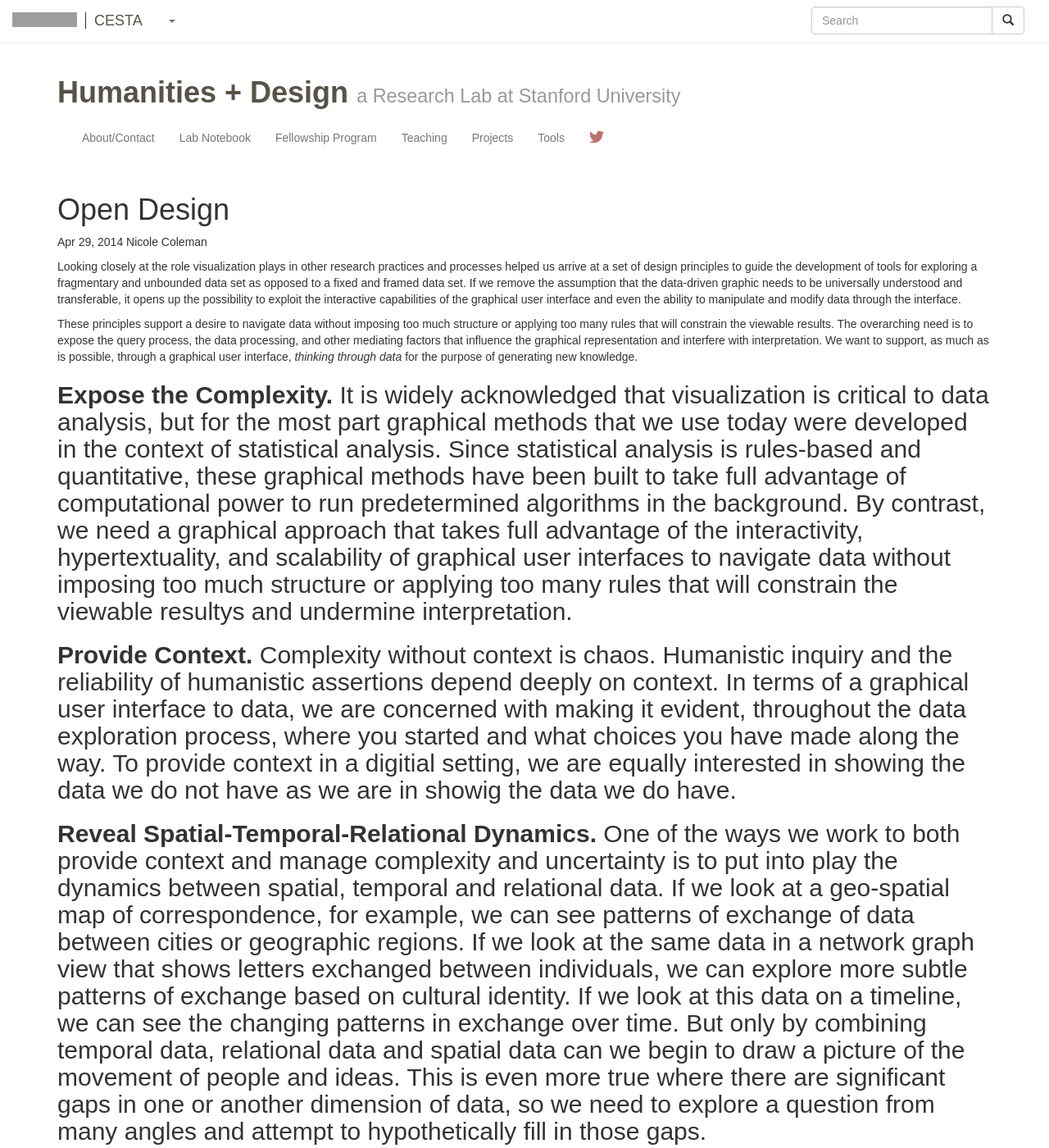
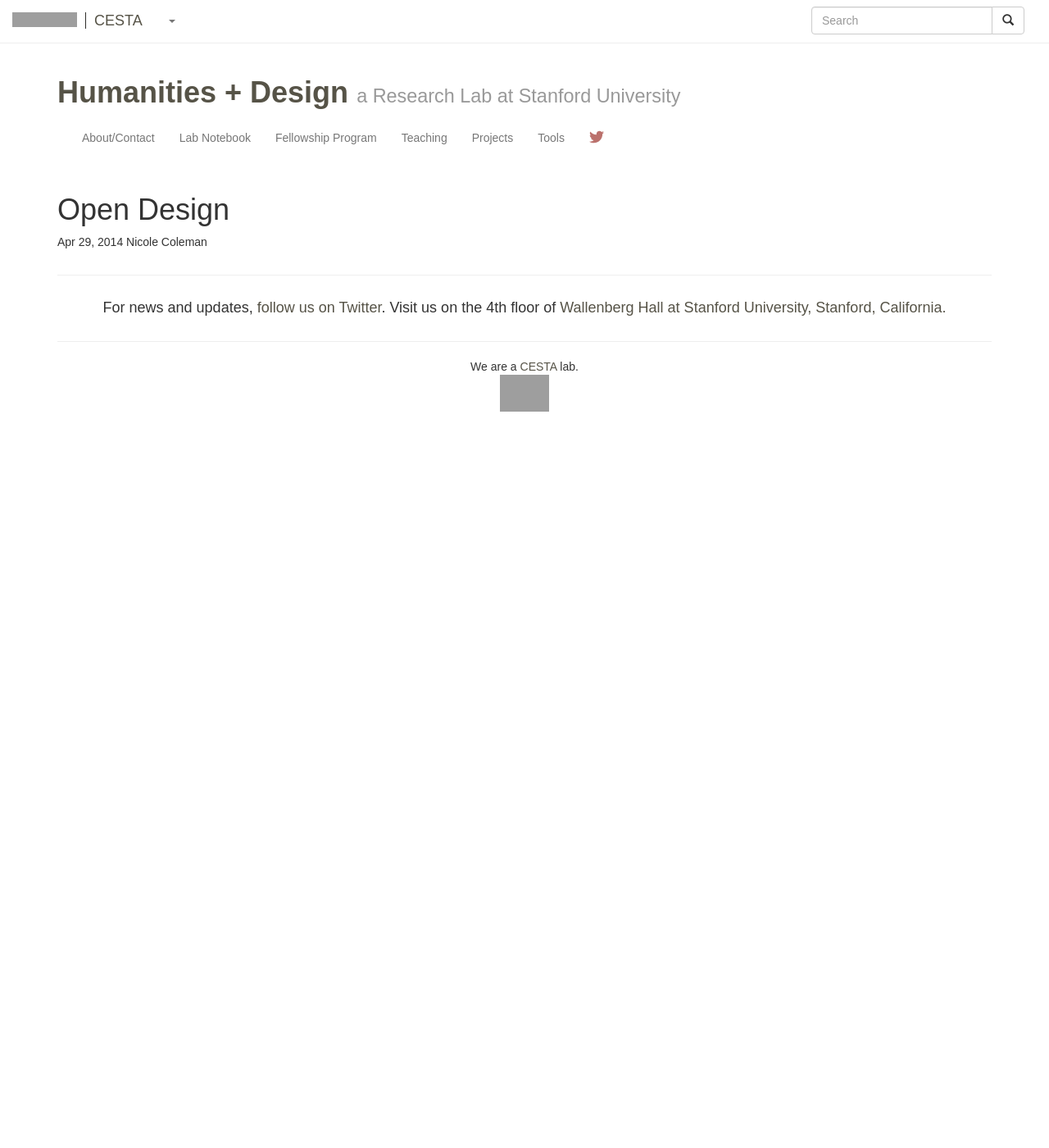
Before and after one commit to cestastanford/hdlab-web, a Jekyll site: the page built from _posts/2014-02-02-open-design.md, in a window 1280 px wide and 1400 px high. Shown: the whole window at 82% size. Built offline with Jekyll 4.4.1, drawn with Linux system fonts in a browser that asks for light colours; nearby versions of some CDN libraries; some web fonts are replaced; Markdown is read by kramdown in place of the engine named in the settings; some of the changed text lies outside the part shown; grey boxes are pictures that could not be loaded.

Commit message:
remove outdated content

```diff
--- a/_posts/2014-02-02-open-design.md
+++ b/_posts/2014-02-02-open-design.md
@@ -9,18 +9,3 @@ tags: front
 excerpt: "Our experiments with visualizing data for Mapping the Republic of Letters case studies brought us to a set of design principles particular to humanistic inquiry."
 
 ---
-
-
-Looking closely at the role visualization plays in other research practices and processes helped us arrive at a set of design principles to guide the development of tools for exploring a fragmentary and unbounded data set as opposed to a fixed and framed data set. If we remove the assumption that the data-driven graphic needs to be universally understood and transferable, it opens up the possibility to exploit the interactive capabilities of the graphical user interface and even the ability to manipulate and modify data through the interface.
-
-
-These principles support a desire to navigate data without imposing too much structure or applying too many rules that will constrain the viewable results. The overarching need is to expose the query process, the data processing, and other mediating factors that influence the graphical representation and interfere with interpretation. We want to support, as much as is possible, through a graphical user interface, *thinking through data* for the purpose of generating new knowledge.
-
-
-##**Expose the Complexity.** It is widely acknowledged that visualization is critical to data analysis, but for the most part graphical methods that we use today were developed in the context of statistical analysis. Since statistical analysis is rules-based and quantitative, these graphical methods have been built to take full advantage of computational power to run predetermined algorithms in the background. By contrast, we need a graphical approach that takes full advantage of the interactivity, hypertextuality, and scalability of graphical user interfaces to navigate data without imposing too much structure or applying too many rules that will constrain the viewable resultys and undermine interpretation.
-
-##**Provide Context.** Complexity without context is chaos. Humanistic inquiry and the reliability of humanistic assertions depend deeply on context. In terms of a graphical user interface to data, we are concerned with making it evident, throughout the data exploration process, where you started and what choices you have made along the way. To provide context in a digitial setting, we are equally interested in showing the data we do not have as we are in showig the data we do have.
-
-##**Reveal Spatial-Temporal-Relational Dynamics.** One of the ways we work to both provide context and manage complexity and uncertainty is to put into play the dynamics between spatial, temporal and relational data. If we look at a geo-spatial map of correspondence, for example, we can see patterns of exchange of data between cities or geographic regions. If we look at the same data in a network graph view that shows letters exchanged between individuals, we can explore more subtle patterns of exchange based on cultural identity. If we look at this data on a timeline, we can see the changing patterns in exchange over time. But only by combining temporal data, relational data and spatial data can we begin to draw a picture of the movement of people and ideas. This is even more true where there are significant gaps in one or another dimension of data, so we need to explore a question from many angles and attempt to hypothetically fill in those gaps.
-
-##**Let the User Structure the Data.** We gather as much structured data as we can to help us organize and navigate large data sets, but more often than not the data we use as historians arrives unstructured and does not fit well into existing ontologies. To support an idiographic approach to data, we want to make it easy for the scholar to drag data points around on a screen and cluster them not only according to pre-determined values, but according to attributes or categories worked out through the exploratory reasoning process.
```
